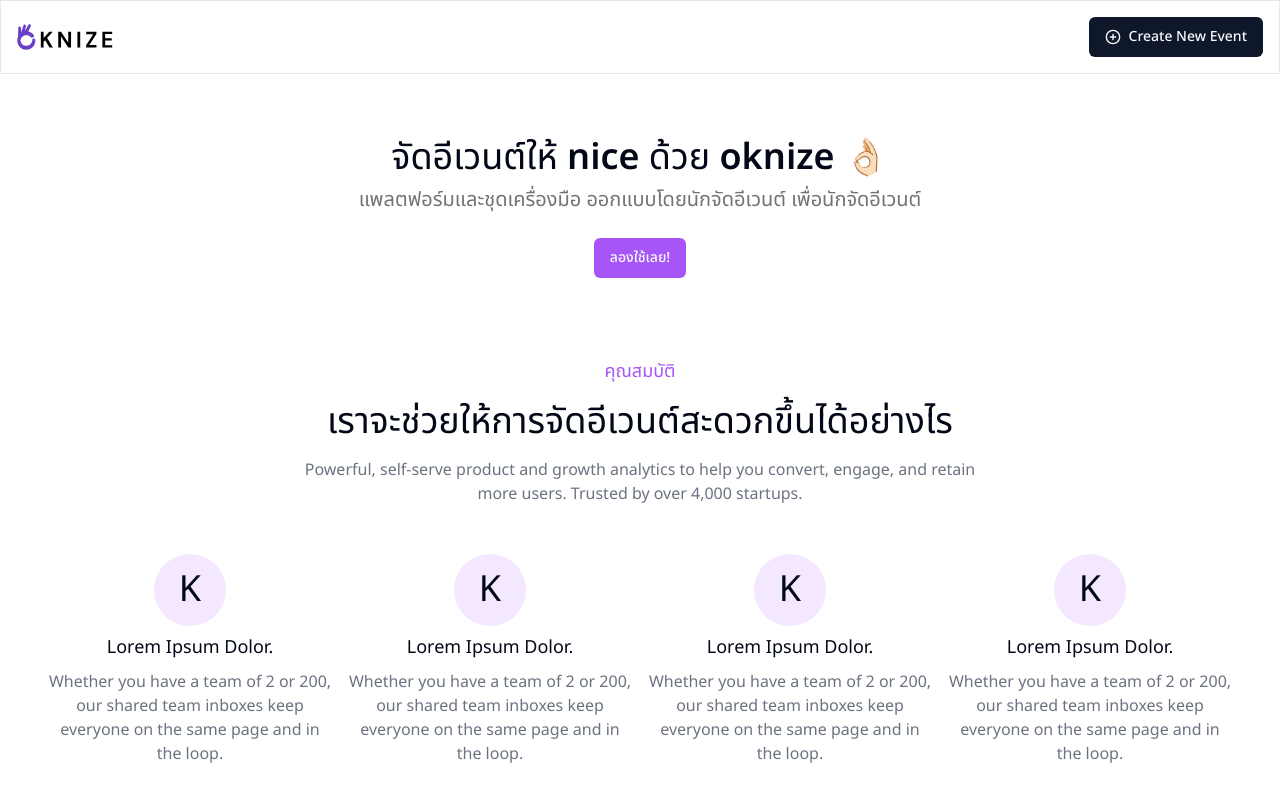
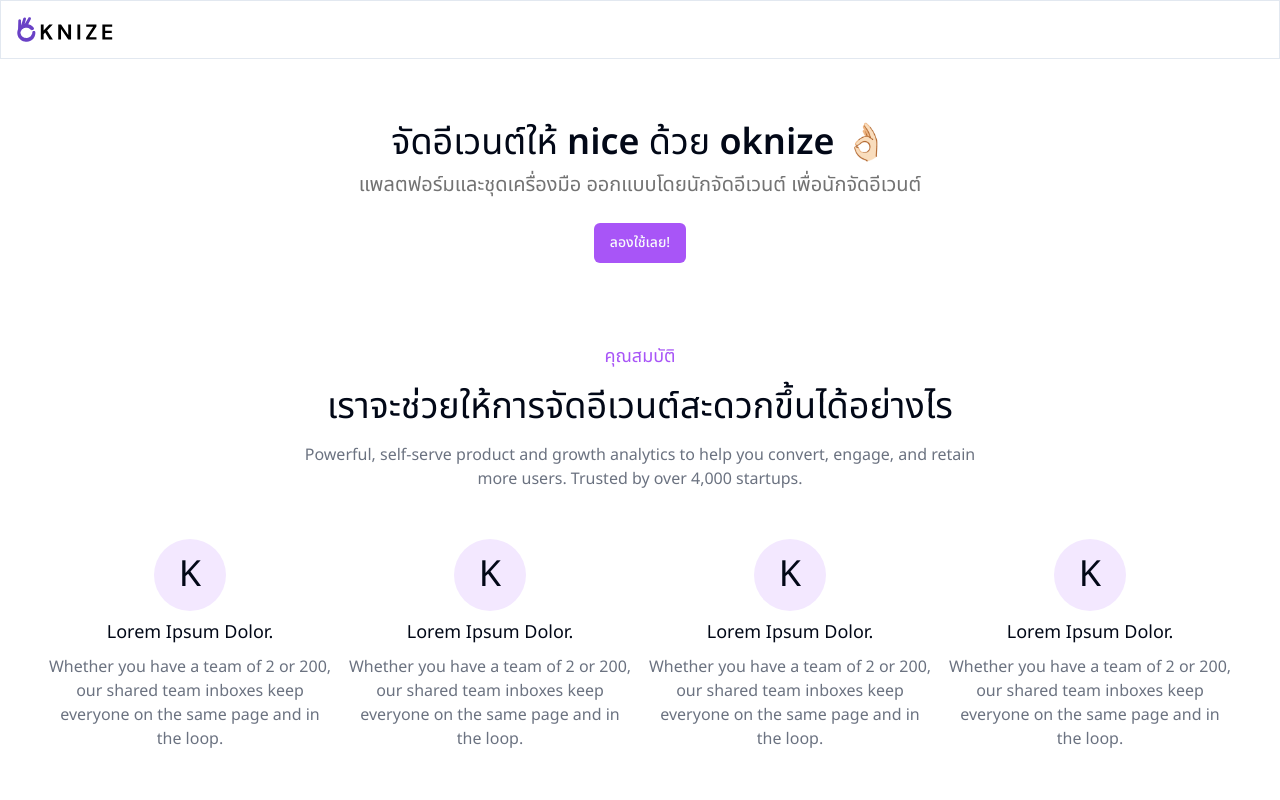
Before and after one commit to creatorsgarten/oknize, a Next.js app: page / in a window 1280 px wide. Shown: the top 800 px of the page. Built offline with nearby package versions, Linux system fonts and the light colour scheme.

Commit message:
remove navbar

```diff
--- a/src/components/navbar/Navbar.tsx
+++ b/src/components/navbar/Navbar.tsx
@@ -12,12 +12,11 @@
         </div>
       </Link>
 
-      <Link href={"/create"}>
-        <Button>
-          <PlusCircle className="mr-2 h-4 w-4" />
-          Create New Event
-        </Button>
-      </Link>
+      {/* <Link href={"/event"}>
+        <button className="bg-purple-600 shadow-md py-2 px-8 rounded-lg text-white transition-all duration-500 hover:bg-purple-700 hover:shadow-lg">
+          เข้าใช้งาน
+        </button>
+      </Link> */}
     </nav>
   );
 };
--- a/src/pages/_app.tsx
+++ b/src/pages/_app.tsx
@@ -18,8 +18,6 @@
       <Head>
         <title>OKNIZE</title>
       </Head>
-
-      {router.pathname !== "/create" && <Navbar />}
       <Component {...pageProps} />
       {router.pathname !== "/create" && <Footer />}
     </div>
--- a/src/pages/index.tsx
+++ b/src/pages/index.tsx
@@ -1,3 +1,4 @@
+import Navbar from "@/components/navbar/Navbar";
 import { Button } from "../components/ui/button";
 
 const Feature = () => {
@@ -18,6 +19,7 @@
 const Landing = () => {
   return (
     <div>
+      <Navbar />
       <section>
         <div className="p-10 flex flex-col gap-6 justify-center items-center sm:p-16">
           <div className="flex flex-col gap-2">
```
Also changed, not shown: 1 other file (tests, documents, lock files or other folders).
